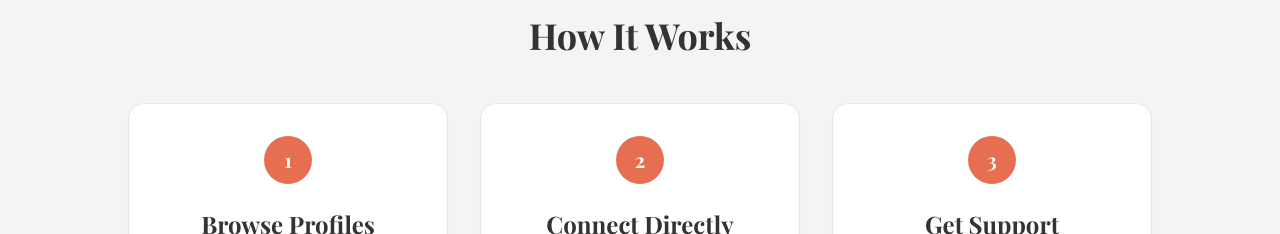
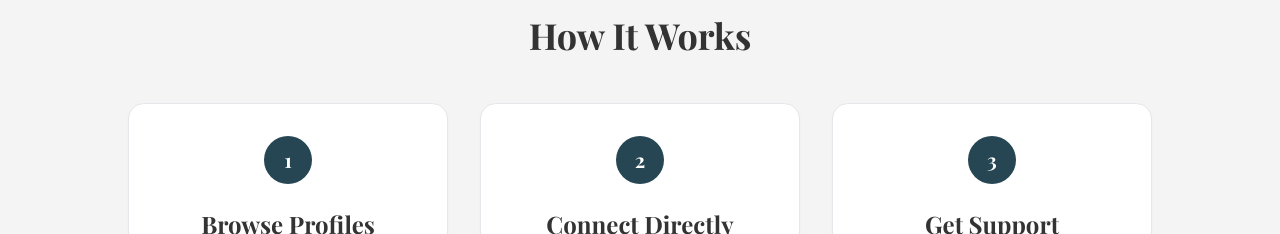
Before and after one commit to rushana15/Court-support-directory-1g, a Next.js app: page / in a window 1280 px wide. Shown: the part 1620-1854 px from the top of the page. Built offline with nearby package versions, Linux system fonts and the light colour scheme; no server answers.

Commit message:
Checkpoint before assistant change: Update button and tag colors to match design specifications
Modify `tailwind.config.ts` to update the color palette, specifically changing 'cta-coral' to '#264653' and 'tag-background' to '#FDFDF9'.

Replit-Commit-Author: Assistant

```diff
--- a/tailwind.config.ts
+++ b/tailwind.config.ts
@@ -32,9 +32,9 @@ const config: Config = {
         'header-footer': '#264653', // Dark green-gray for header
         'main-text': '#333333', // Body text
         'muted-text': '#737373', // Muted info text
-        'cta-coral': '#E76F51', // Coral for buttons
+        'cta-coral': '#264653', // Coral for buttons
         'cta-coral-hover': '#D14A3E', // Coral hover state
-        'tag-background': '#4A766E', // Dark green-gray for specialism tags
+        'tag-background': '#FDFDF9', // Dark green-gray for specialism tags
         'tag-text': '#FFFFFF', // Text for specialism tags
         'input-bg': '#FDFDF9', // Input field backgrounds
 
```
